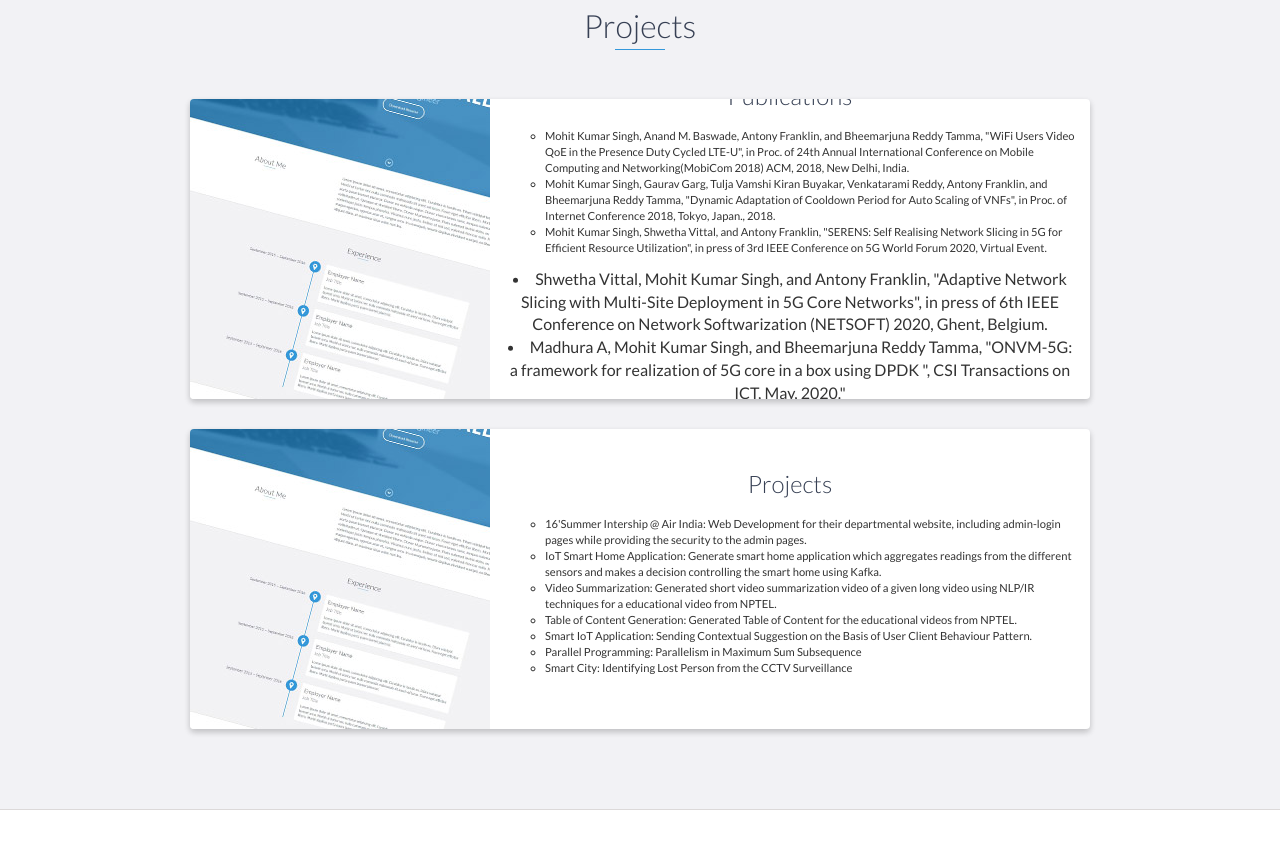
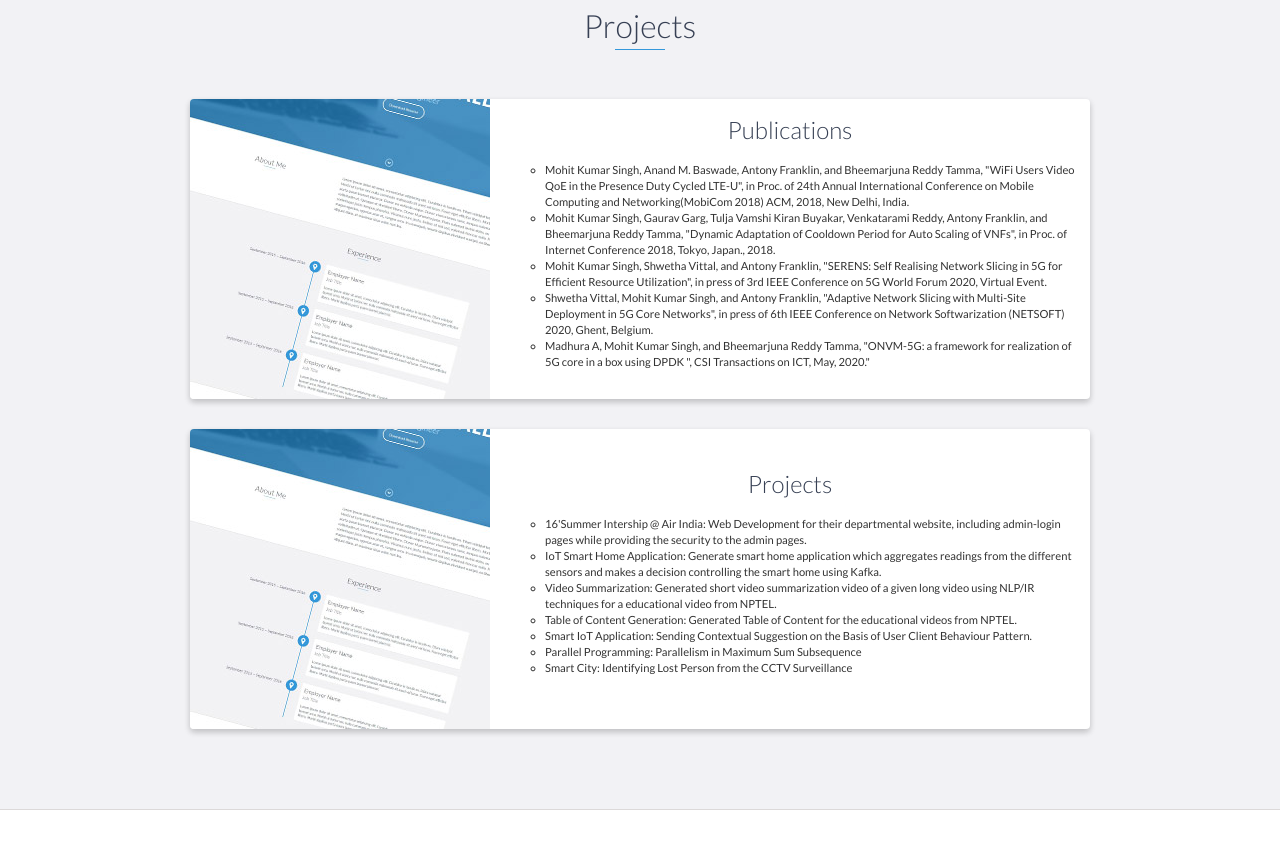
Before and after one commit to codeme0720/codeme0720.github.io, a website: page index.html in a window 1280 px wide. Shown: the part 2133-2981 px from the top of the page. Drawn offline with nearby package versions, Linux system fonts and the light colour scheme.

Commit message:
Fixing the bug of list bullets formatting.

```diff
--- a/index.html
+++ b/index.html
@@ -143,12 +143,14 @@
                     <!-- End .project-image -->
                     <div class="project-info">
                         <h3>Publications</h3>
-                        <p><ul>
-                        <li>Mohit Kumar Singh, Anand M. Baswade, Antony Franklin, and Bheemarjuna Reddy Tamma, "WiFi Users Video QoE in the Presence Duty Cycled LTE-U", in Proc. of 24th Annual International Conference on Mobile Computing and Networking(MobiCom 2018) ACM, 2018, New Delhi, India. </li>
-                        <li>Mohit Kumar Singh, Gaurav Garg, Tulja Vamshi Kiran Buyakar, Venkatarami Reddy, Antony Franklin, and Bheemarjuna Reddy Tamma, "Dynamic Adaptation of Cooldown Period for Auto Scaling of VNFs", in Proc. of Internet Conference 2018, Tokyo, Japan., 2018. </li>
-                        <li>Mohit Kumar Singh, Shwetha Vittal, and Antony Franklin, "SERENS: Self Realising Network Slicing in 5G for Efficient Resource Utilization", in press of 3rd IEEE Conference on 5G World Forum 2020, Virtual Event. </li> </ul>
-                        <li>Shwetha Vittal, Mohit Kumar Singh, and Antony Franklin, "Adaptive Network Slicing with Multi-Site Deployment in 5G Core Networks", in press of 6th IEEE Conference on Network Softwarization (NETSOFT) 2020, Ghent, Belgium. </li>
-                        <li>Madhura A, Mohit Kumar Singh, and Bheemarjuna Reddy Tamma, "ONVM-5G: a framework for realization of 5G core in a box using DPDK ", CSI Transactions on ICT, May, 2020." </li>
+                        <p>
+                            <ul>
+                                <li>Mohit Kumar Singh, Anand M. Baswade, Antony Franklin, and Bheemarjuna Reddy Tamma, "WiFi Users Video QoE in the Presence Duty Cycled LTE-U", in Proc. of 24th Annual International Conference on Mobile Computing and Networking(MobiCom 2018) ACM, 2018, New Delhi, India. </li>
+                                <li>Mohit Kumar Singh, Gaurav Garg, Tulja Vamshi Kiran Buyakar, Venkatarami Reddy, Antony Franklin, and Bheemarjuna Reddy Tamma, "Dynamic Adaptation of Cooldown Period for Auto Scaling of VNFs", in Proc. of Internet Conference 2018, Tokyo, Japan., 2018. </li>
+                                <li>Mohit Kumar Singh, Shwetha Vittal, and Antony Franklin, "SERENS: Self Realising Network Slicing in 5G for Efficient Resource Utilization", in press of 3rd IEEE Conference on 5G World Forum 2020, Virtual Event. </li>
+                                <li>Shwetha Vittal, Mohit Kumar Singh, and Antony Franklin, "Adaptive Network Slicing with Multi-Site Deployment in 5G Core Networks", in press of 6th IEEE Conference on Network Softwarization (NETSOFT) 2020, Ghent, Belgium. </li>
+                                <li>Madhura A, Mohit Kumar Singh, and Bheemarjuna Reddy Tamma, "ONVM-5G: a framework for realization of 5G core in a box using DPDK ", CSI Transactions on ICT, May, 2020." </li>
+                            </ul>
                         </p>
                     </div>
                     <!-- End .project-info -->
```
